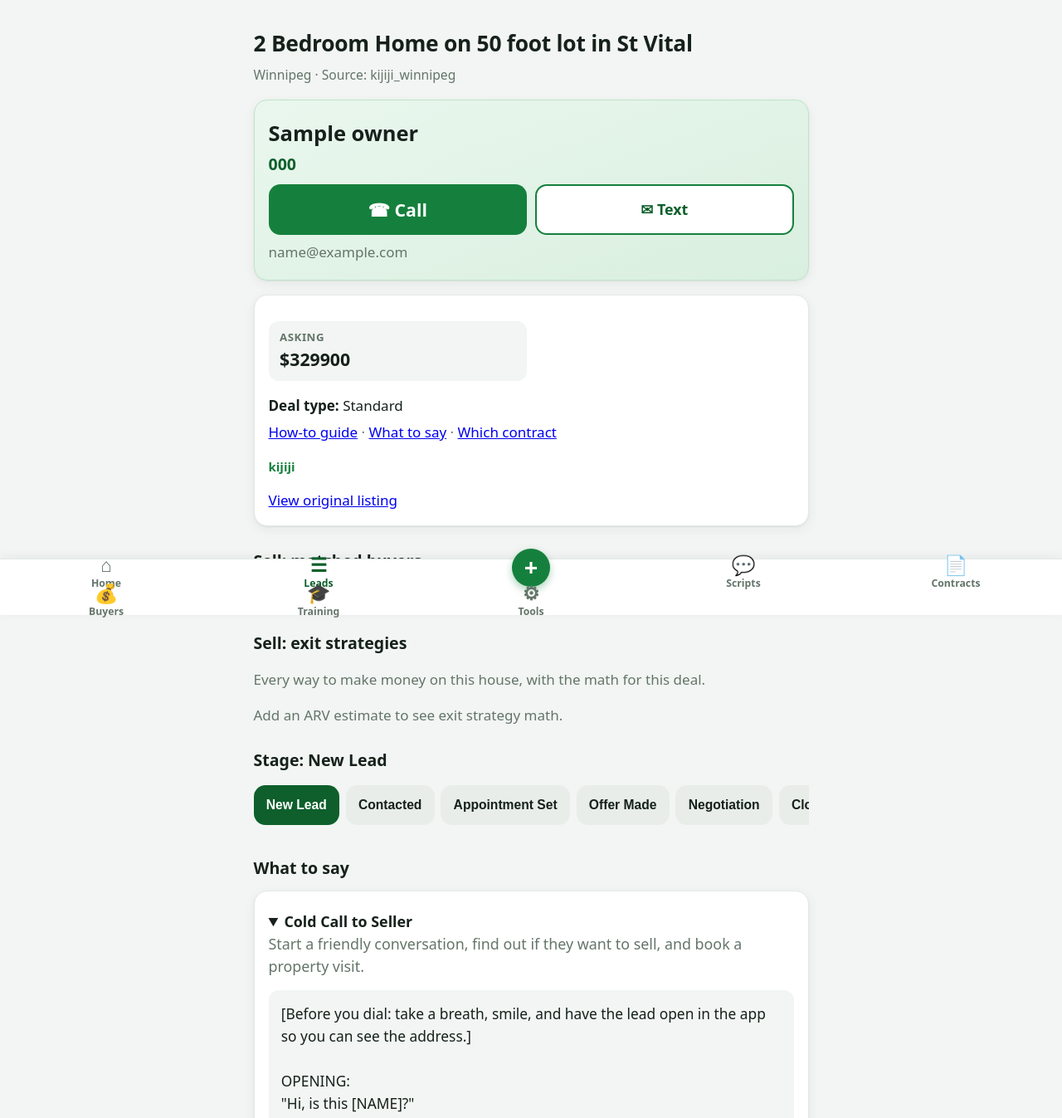
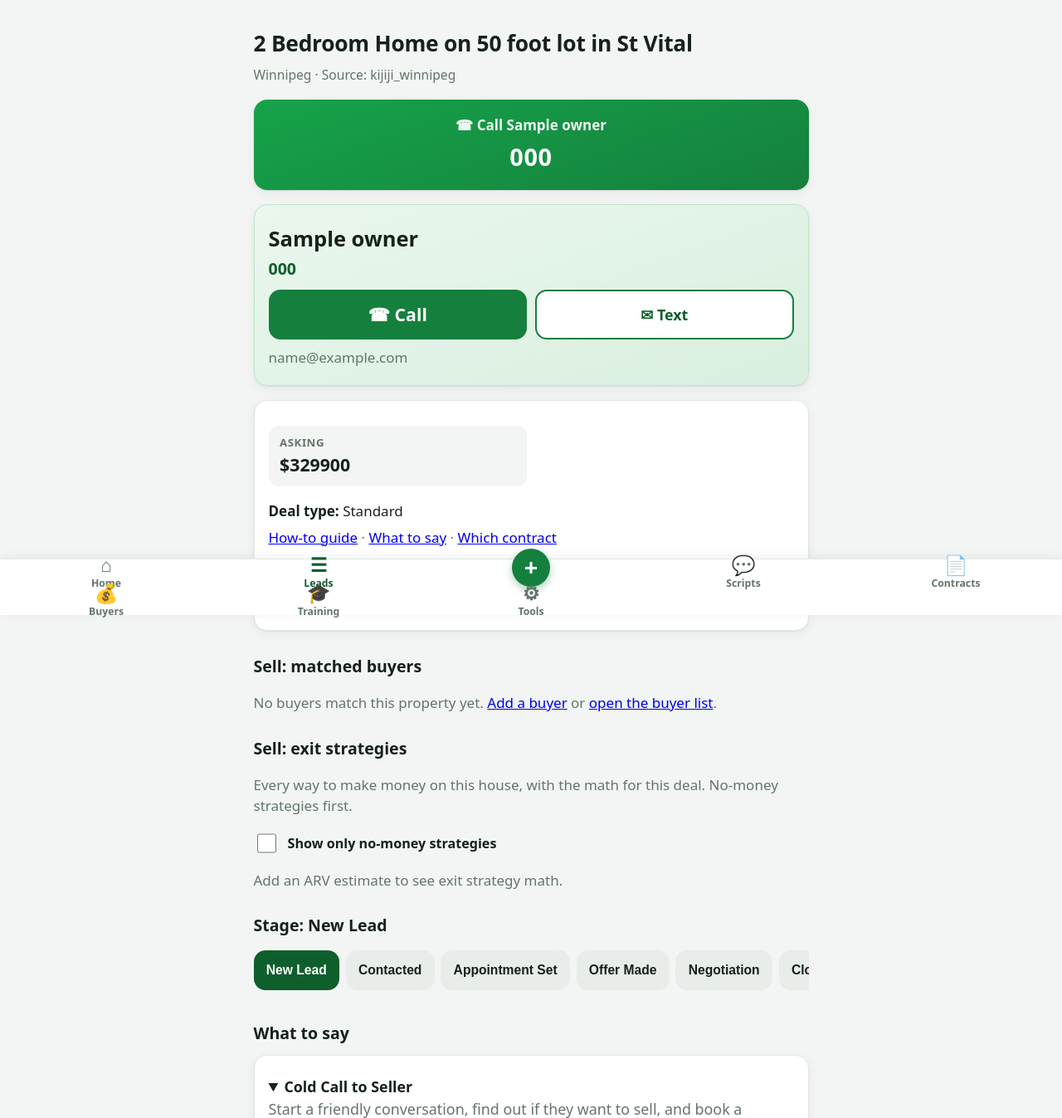
Before and after one commit to jaykk99/wholesale-stack, a FastAPI app: page /leads/1 in a window 1280 px wide. Shown: the part 59-1406 px from the top of the page at 83% size. Run offline with FastAPI, Linux system fonts and the light colour scheme; data comes from the database, SQL or seed files in the repository; tables that the repository leaves empty hold one stand-in row (values such as "Sample post"); data that the repository does not hold is empty.

Commit message:
No-money-first exit strategies with speed, huge tap-to-call, 15 sample buyers

```diff
--- a/static/style.css
+++ b/static/style.css
@@ -142,6 +142,54 @@
 .callrow { display: grid; grid-template-columns: 1fr 1fr; gap: .6rem; margin-top: .6rem; }
 .callrow .btn { margin: 0; }
 
+/* Big tap-to-call hero button */
+.bigcall {
+  display: block;
+  background: linear-gradient(160deg, #16a34a, #15803d);
+  color: #fff;
+  text-decoration: none;
+  border-radius: var(--radius);
+  padding: 1.1rem 1rem;
+  margin-bottom: 1rem;
+  text-align: center;
+  box-shadow: var(--shadow);
+}
+.bigcall-label { display: block; font-size: 1rem; font-weight: 700; opacity: .92; }
+.bigcall-num { display: block; font-size: 1.7rem; font-weight: 800; letter-spacing: .02em; margin-top: .2rem; }
+
+/* No-money badge + speed pill on exit strategies */
+.nomoney-badge {
+  display: inline-block;
+  background: #16a34a;
+  color: #fff;
+  font-size: .75rem;
+  font-weight: 800;
+  text-transform: uppercase;
+  letter-spacing: .05em;
+  border-radius: 999px;
+  padding: .25rem .7rem;
+  margin-left: .5rem;
+  vertical-align: middle;
+}
+.speed-pill {
+  display: inline-block;
+  background: var(--brand-soft);
+  color: var(--brand-dark);
+  font-size: .8rem;
+  font-weight: 700;
+  border-radius: 999px;
+  padding: .2rem .6rem;
+  margin-left: .4rem;
+  vertical-align: middle;
+}
+.filter-row { display: flex; align-items: center; gap: .6rem; margin: .6rem 0 1rem; }
+.filter-row label { font-weight: 700; font-size: .95rem; }
+.filter-row input[type="checkbox"] { width: 1.4rem; height: 1.4rem; }
+
+/* Big buyer call buttons */
+.buyercall { display: grid; grid-template-columns: 1fr 1fr; gap: .6rem; margin: .6rem 0; }
+.buyercall .btn { margin: 0; font-size: 1.05rem; padding: .9rem .5rem; min-height: 56px; }
+
 /* Number tiles */
 .numgrid { display: grid; grid-template-columns: repeat(2, 1fr); gap: .6rem; margin-top: .8rem; }
 .numtile { background: var(--bg); border-radius: 12px; padding: .6rem .8rem; }
--- a/templates/lead_detail.html
+++ b/templates/lead_detail.html
@@ -3,6 +3,16 @@
 {% block content %}
 <h1>{{ lead.address }}</h1>
 <div class="meta" style="margin:-.6rem 0 1rem">{{ lead.city }} {{ lead.postal }} &middot; Source: {{ lead.source }}</div>
+
+{% for o in lead.owners %}
+{% if o.phone %}
+{% set tel = (o.phone or '')|replace(' ', '')|replace('-', '')|replace('(', '')|replace(')', '') %}
+<a href="tel:{{ tel }}" class="bigcall">
+  <span class="bigcall-label">&#9742; Call {{ o.name or "Seller" }}</span>
+  <span class="bigcall-num">{{ o.phone }}</span>
+</a>
+{% endif %}
+{% endfor %}
 
 <div class="contactcard">
   {% for o in lead.owners %}
@@ -58,12 +68,12 @@
       <div class="small" style="color:green;margin-top:.25rem">&#10003; Contacted ({{ contacted[0].channel }})</div>
       {% endif %}
     </div>
-    <div style="flex-shrink:0;text-align:right">
+    <div style="flex-shrink:0;text-align:right;min-width:180px">
       {% set tel = (b.phone or '')|replace(' ', '')|replace('-', '')|replace('(', '')|replace(')', '') %}
       {% if b.phone %}
-      <div class="callrow" style="margin-bottom:.4rem">
-        <a class="btn call" href="tel:{{ tel }}">&#9742; Call</a>
-        <a class="btn text" href="sms:{{ tel }}">&#9993; Text</a>
+      <div class="buyercall">
+        <a class="btn call" href="tel:{{ tel }}">&#9742;<br>{{ b.phone }}</a>
+        <a class="btn text" href="sms:{{ tel }}">&#9993;<br>Text</a>
       </div>
       {% endif %}
       {% if b.email %}<div><a class="btn" href="mailto:{{ b.email }}?subject=Deal: {{ lead.address }}">&#9993; Email</a></div>{% endif %}
@@ -82,10 +92,15 @@
 {% endif %}
 
 <h2>Sell: exit strategies</h2>
-<p class="muted">Every way to make money on this house, with the math for this deal.</p>
+<p class="muted">Every way to make money on this house, with the math for this deal. No-money strategies first.</p>
+<div class="filter-row">
+  <input type="checkbox" id="nomoney-only" onchange="filterExits()">
+  <label for="nomoney-only">Show only no-money strategies</label>
+</div>
+<div id="exits-list">
 {% for e in exits %}
-<details class="card" {% if loop.first and e.ready %}open{% endif %}>
-  <summary><strong>{{ e.title }}</strong>
+<details class="card exit-strategy" data-no-money="{{ '1' if e.no_money else '0' }}" {% if loop.first and e.ready %}open{% endif %}>
+  <summary><strong>{{ e.title }}</strong>{% if e.no_money %}<span class="nomoney-badge">No Money Needed</span>{% endif %}<span class="speed-pill">{{ e.speed }}</span>
     {% set profit_row = e.math[-1] %}
     <br><span class="muted">Profit: {{ profit_row[1] }}</span>
     {% if not e.ready %}<span class="muted"> &middot; needs numbers</span>{% endif %}
@@ -103,6 +118,15 @@
 {% else %}
 <p class="muted">Add an ARV estimate to see exit strategy math.</p>
 {% endfor %}
+</div>
+<script>
+function filterExits() {
+  var only = document.getElementById('nomoney-only').checked;
+  document.querySelectorAll('.exit-strategy').forEach(function(el) {
+    el.style.display = (only && el.dataset.noMoney !== '1') ? 'none' : '';
+  });
+}
+</script>
 
 <h2>Stage: {{ stage_labels.get(lead.stage, lead.stage) }}</h2>
 <form method="post" action="/leads/{{ lead.id }}/stage">
```
Also changed, not shown: app/exits.py (+108 -82 lines).
